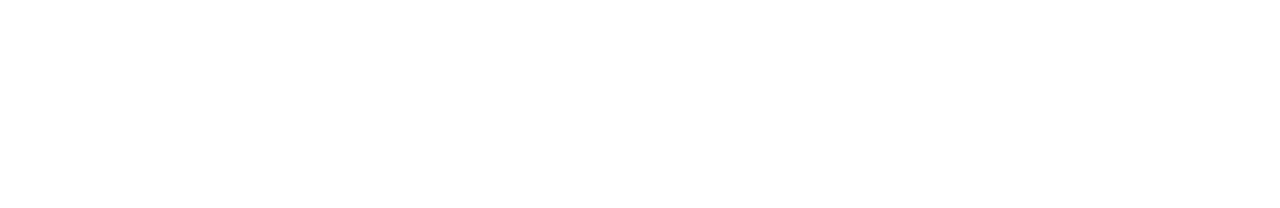
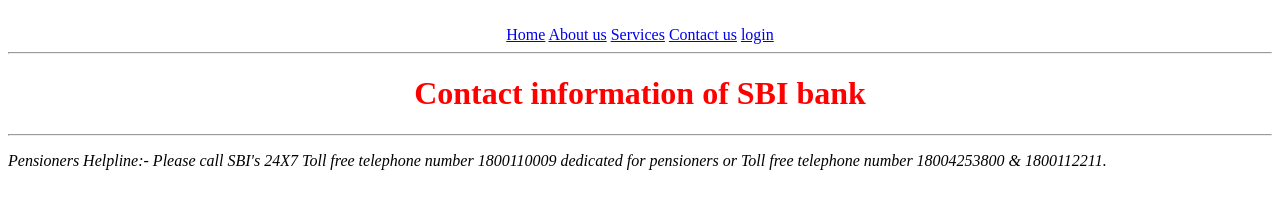
Before and after one commit to MeghanaVelagala/bank, a plain HTML site: page contact.html in a window 1280 px wide. Drawn offline with Linux system fonts and the light colour scheme.

Commit message:
Modified login.html

```diff
--- a/contact.html
+++ b/contact.html
@@ -0,0 +1,25 @@
+<html>
+    <head>
+        <title>Demo</title>
+        <link rel ="stylesheet" href="styles.css"/>
+    </head>
+    <body>
+        <br>
+        <div>
+            <a href ="index.html">Home</a>
+            <a href ="about.html">About us</a>
+            <a href ="services.html">Services</a>
+            <a href ="contact.html">Contact us</a>
+            <a href="login.html">login</a>
+        </div>
+        <hr>
+        <h1>Contact information of SBI bank</h1>
+        <hr>
+        <p>
+
+            <address> Pensioners Helpline:- Please call SBI's 24X7 Toll free telephone number 1800110009 dedicated for pensioners or Toll free telephone number 18004253800 & 1800112211.
+            </address>
+        </p>
+
+    </body>
+</html>
```
Also changed, not shown: index.html (renamed from Home.html, +1 -1 lines), login.html (+1 -1 lines).
